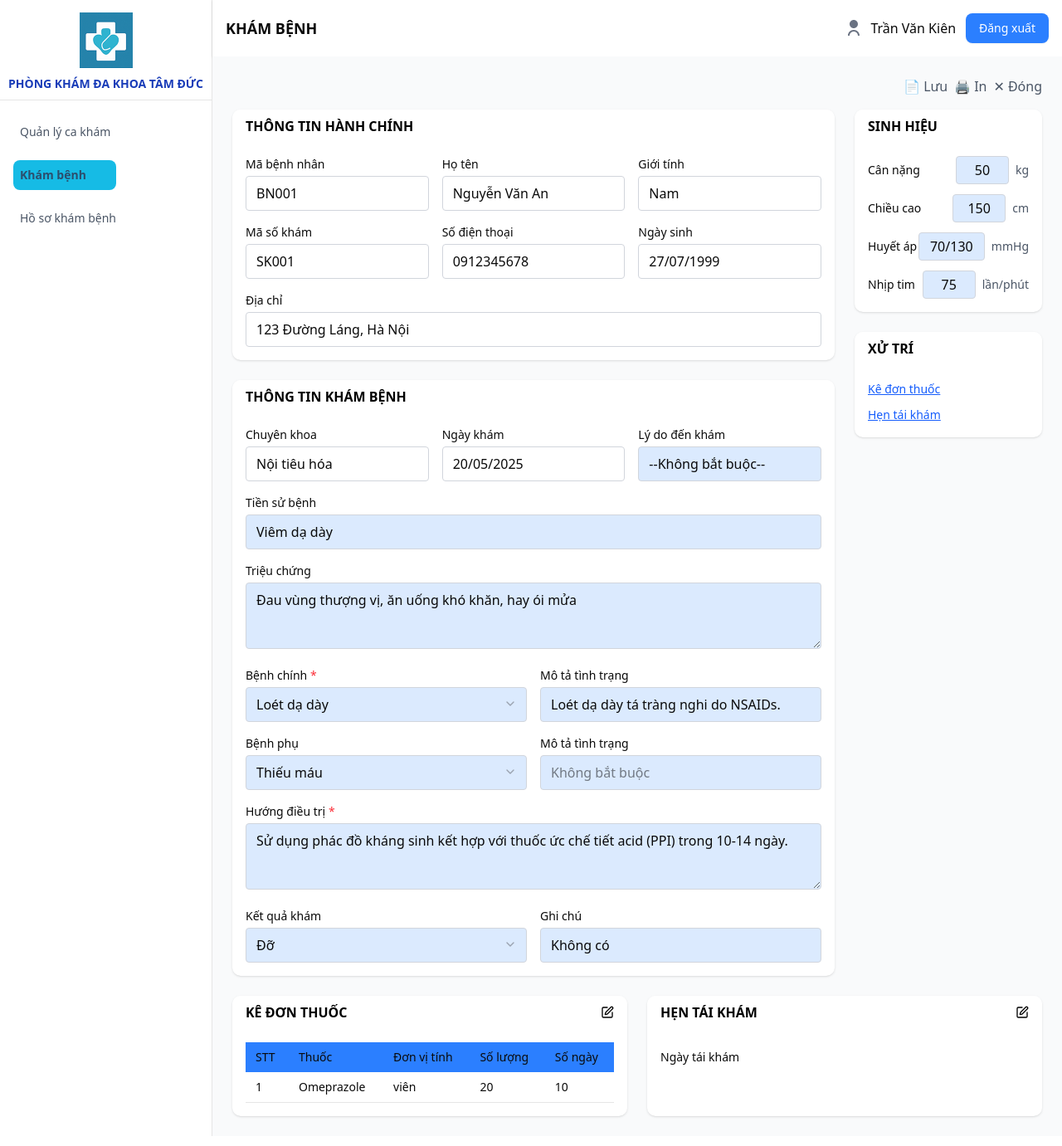
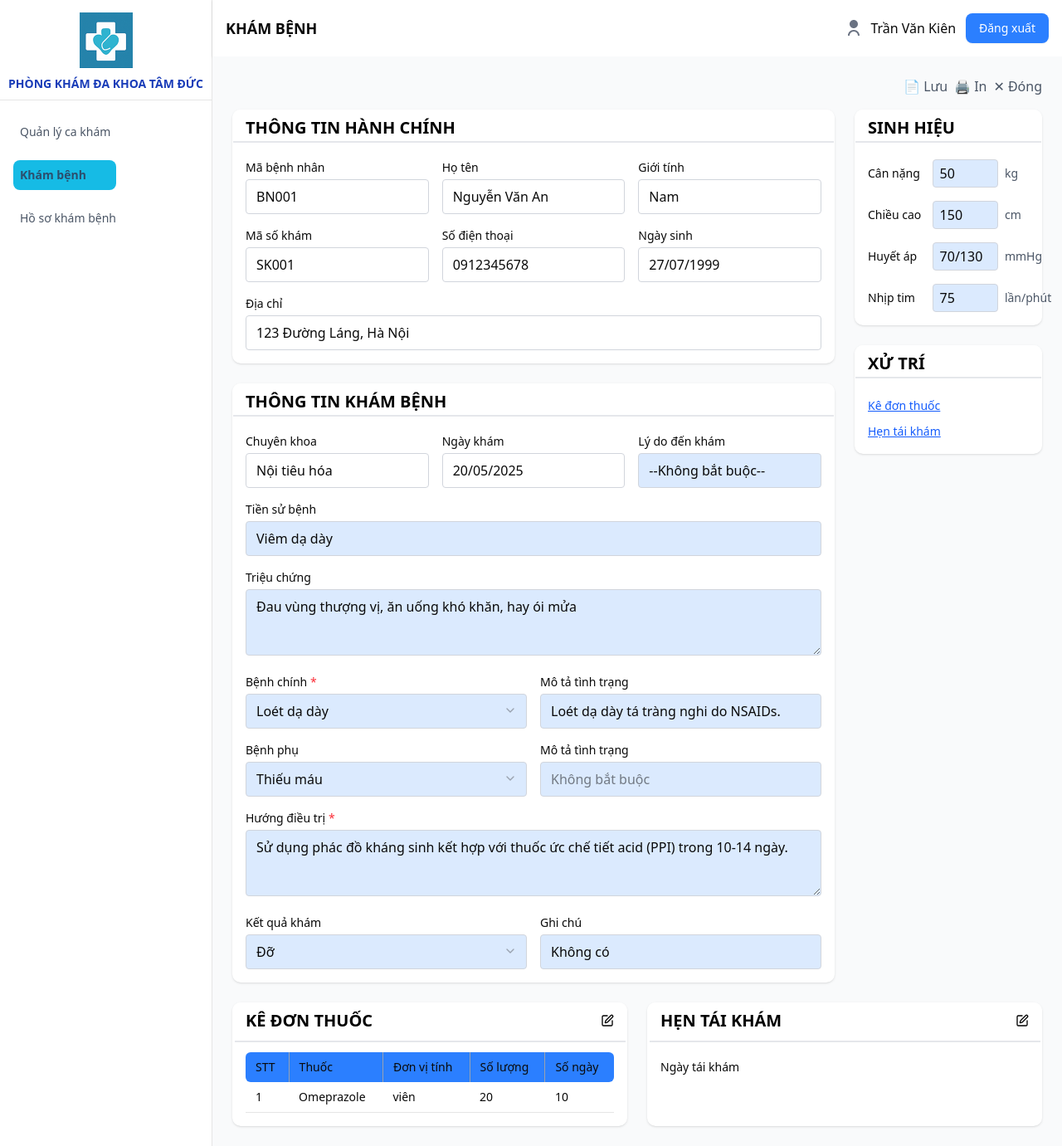
Before and after one commit to Jiro461/Dentist, a React (Vite) app: page /medical-record in a window 1280 px wide. Shown: the whole page at 83% size. Built offline with nearby package versions, Linux system fonts and the light colour scheme; the HTML template or start-up script is replaced by a standard one.

Commit message:
New Change

```diff
--- a/src/MedicalResult.tsx
+++ b/src/MedicalResult.tsx
@@ -7,6 +7,8 @@ import { useNavigate } from "react-router-dom"
 
 const MedicalRecord = () => {
   // Add navigation
+  const underline = "relative text-xl after:content-[''] after:absolute after:left-[-15px] after:bottom-[-4px] after:h-[2px] after:w-[calc(100%+30px)] after:bg-gray-200";
+
   const navigate = useNavigate()
 
   // State for form fields
@@ -201,7 +203,7 @@ const reloadData = () => {
           {/* THÔNG TIN HÀNH CHÍNH */}
           <section className="bg-white rounded-lg shadow-sm">
             <div className="bg-white text-black px-4 py-2 rounded-t-lg">
-              <h2 className="font-semibold">THÔNG TIN HÀNH CHÍNH</h2>
+              <h2 className={`font-semibold ${underline}`}>THÔNG TIN HÀNH CHÍNH</h2>
             </div>
             <div className="p-4">
               <div className="grid grid-cols-3 gap-4">
@@ -260,7 +262,7 @@ const reloadData = () => {
           {/* THÔNG TIN KHÁM BỆNH */}
           <section className="bg-white rounded-lg shadow-sm">
             <div className="bg-white text-black px-4 py-2 rounded-t-lg">
-              <h2 className="font-semibold">THÔNG TIN KHÁM BỆNH</h2>
+              <h2 className={`font-semibold ${underline}`}>THÔNG TIN KHÁM BỆNH</h2>
             </div>
             <div className="p-4 space-y-4">
               <div className="grid grid-cols-3 gap-4">
@@ -385,47 +387,46 @@ const reloadData = () => {
           {/* SINH HIỆU */}
           <section className="bg-white rounded-lg shadow-sm">
             <div className="bg-white text-black px-4 py-2 rounded-t-lg">
-              <h2 className="font-semibold">SINH HIỆU</h2>
+              <h2 className={`font-semibold ${underline}`}>SINH HIỆU</h2>
             </div>
-            <div className="p-4 space-y-3">
-              <div className="flex items-center justify-between">
+            <div className="p-4 grid grid-cols-1 gap-4 grid-rows-4">
+              <div className="w-full flex items-center justify-between">
                 <span className="text-sm font-medium">Cân nặng</span>
-                <div className="flex items-center gap-2">
+                <div className="w-[60%] flex items-center gap-2 justify-end">
                   <input
-                    className="w-16 border border-gray-300 rounded px-2 py-1 text-center bg-blue-100"
+                    className="flex-1 w-16 border border-gray-300 rounded px-2 py-1 bg-blue-100"
                     defaultValue="50"
                   />
-                  <span className="text-sm text-gray-600">kg</span>
+                  <span className="text-sm text-gray-600 w-[25%]">kg</span>
+                </div>
+              </div><div className="w-full flex items-center justify-between">
+                <span className="text-sm font-medium">Chiều cao</span>
+                <div className="w-[60%] flex items-center gap-2 justify-end">
+                  <input
+                    className="flex-1 w-16 border border-gray-300 rounded px-2 py-1 bg-blue-100"
+                    defaultValue="150"
+                  />
+                  <span className="text-sm text-gray-600 w-[25%]">cm</span>
                 </div>
               </div>
-              <div className="flex items-center justify-between">
-                <span className="text-sm font-medium">Chiều cao</span>
-                <div className="flex items-center gap-2">
+              <div className="w-full flex items-center justify-between">
+                <span className="text-sm font-medium">Huyết áp</span>
+                <div className="w-[60%] flex items-center gap-2 justify-end">
                   <input
-                    className="w-16 border border-gray-300 rounded px-2 py-1 text-center bg-blue-100"
-                    defaultValue="150"
+                    className="flex-1 w-16 border border-gray-300 rounded px-2 py-1 bg-blue-100"
+                    defaultValue="70/130"
                   />
-                  <span className="text-sm text-gray-600">cm</span>
+                  <span className="text-sm text-gray-600 w-[25%]">mmHg</span>
                 </div>
               </div>
-              <div className="flex items-center justify-between">
-                <span className="text-sm font-medium">Huyết áp</span>
-                <div className="flex items-center gap-2">
+              <div className="w-full flex items-center justify-between">
+                <span className="text-sm font-medium">Nhịp tim</span>
+                <div className="w-[60%] flex items-center gap-2 justify-end">
                   <input
-                    className="w-20 border border-gray-300 rounded px-2 py-1 text-center bg-blue-100"
-                    defaultValue="70/130"
-                  />
-                  <span className="text-sm text-gray-600">mmHg</span>
-                </div>
-              </div>
-              <div className="flex items-center justify-between">
-                <span className="text-sm font-medium">Nhịp tim</span>
-                <div className="flex items-center gap-2">
-                  <input
-                    className="w-16 border border-gray-300 rounded px-2 py-1 text-center bg-blue-100"
+                    className="flex-1 w-16 border border-gray-300 rounded px-2 py-1 bg-blue-100"
                     defaultValue="75"
                   />
-                  <span className="text-sm text-gray-600">lần/phút</span>
+                  <span className="text-sm text-gray-600 w-[25%]">lần/phút</span>
                 </div>
               </div>
             </div>
@@ -434,7 +435,7 @@ const reloadData = () => {
           {/* XỬ TRÍ */}
           <section className="bg-white rounded-lg shadow-sm">
             <div className="bg-white text-black px-4 py-2 rounded-t-lg">
-              <h2 className="font-semibold">XỬ TRÍ</h2>
+              <h2 className={`font-semibold ${underline}`}>XỬ TRÍ</h2>
             </div>
             <div className="p-4 space-y-2">
               <button className="text-blue-600 hover:text-blue-800 underline text-sm" onClick={handlePrescriptionClick}>
@@ -453,8 +454,8 @@ const reloadData = () => {
       <div className="grid grid-cols-2 gap-6 mt-6">
         {/* KÊ ĐƠN THUỐC */}
         <section className="bg-white rounded-lg shadow-sm">
-          <div className="bg-white text-black px-4 py-2 rounded-t-lg flex items-center justify-between">
-            <h2 className="font-semibold">KÊ ĐƠN THUỐC</h2>
+          <div className="relative text-xl after:content-[''] after:absolute after:left-[3px] after:bottom-[-4px] after:h-[2px] after:w-[calc(99%)] after:bg-gray-200 bg-white text-black px-4 py-2 rounded-t-lg flex items-center justify-between">
+            <h2 className="font-semibold ">KÊ ĐƠN THUỐC</h2>
             <button className="cursor-pointer" onClick={handlePrescriptionClick}>
               <Edit className="h-4 w-4" />
             </button>
@@ -462,12 +463,12 @@ const reloadData = () => {
           <div className="p-4">
             <table className="w-full">
               <thead>
-                <tr className="bg-blue-500">
-                  <th className="px-3 border-gray-300 py-2 text-left text-sm font-medium">STT</th>
-                  <th className="px-3 border-gray-300 py-2 text-left text-sm font-medium">Thuốc</th>
-                  <th className="px-3 border-gray-300 py-2 text-left text-sm font-medium">Đơn vị tính</th>
-                  <th className="px-3 border-gray-300 py-2 text-left text-sm font-medium">Số lượng</th>
-                  <th className="px-3 border-gray-300 py-2 text-left text-sm font-medium">Số ngày</th>
+                <tr className="bg-blue-500 border-gray-300">
+                  <th className="px-3 border-r-1 border-r-gray-400 py-2 text-left text-sm font-medium rounded-l-sm">STT</th>
+                  <th className="px-3 border-r-1 border-r-gray-400 py-2 text-left text-sm font-medium">Thuốc</th>
+                  <th className="px-3 border-r-1 border-r-gray-400 py-2 text-left text-sm font-medium">Đơn vị tính</th>
+                  <th className="px-3 border-r-1 border-r-gray-400 py-2 text-left text-sm font-medium">Số lượng</th>
+                  <th className="px-3  py-2 text-left text-sm font-medium rounded-r-sm">Số ngày</th>
                 </tr>
               </thead>
               <tbody>
@@ -495,7 +496,7 @@ const reloadData = () => {
 
         {/* HẸN TÁI KHÁM */}
         <section className="bg-white rounded-lg shadow-sm">
-          <div className="bg-white text-black px-4 py-2 rounded-t-lg flex items-center justify-between">
+          <div className="relative text-xl after:content-[''] after:absolute after:left-[3px] after:bottom-[-4px] after:h-[2px] after:w-[calc(99%)] after:bg-gray-200 bg-white text-black px-4 py-2 rounded-t-lg flex items-center justify-between">
             <h2 className="font-semibold">HẸN TÁI KHÁM</h2>
             <button className="cursor-pointer" onClick={handleAppointmentClick}>
               <Edit className="h-4 w-4" />
```
